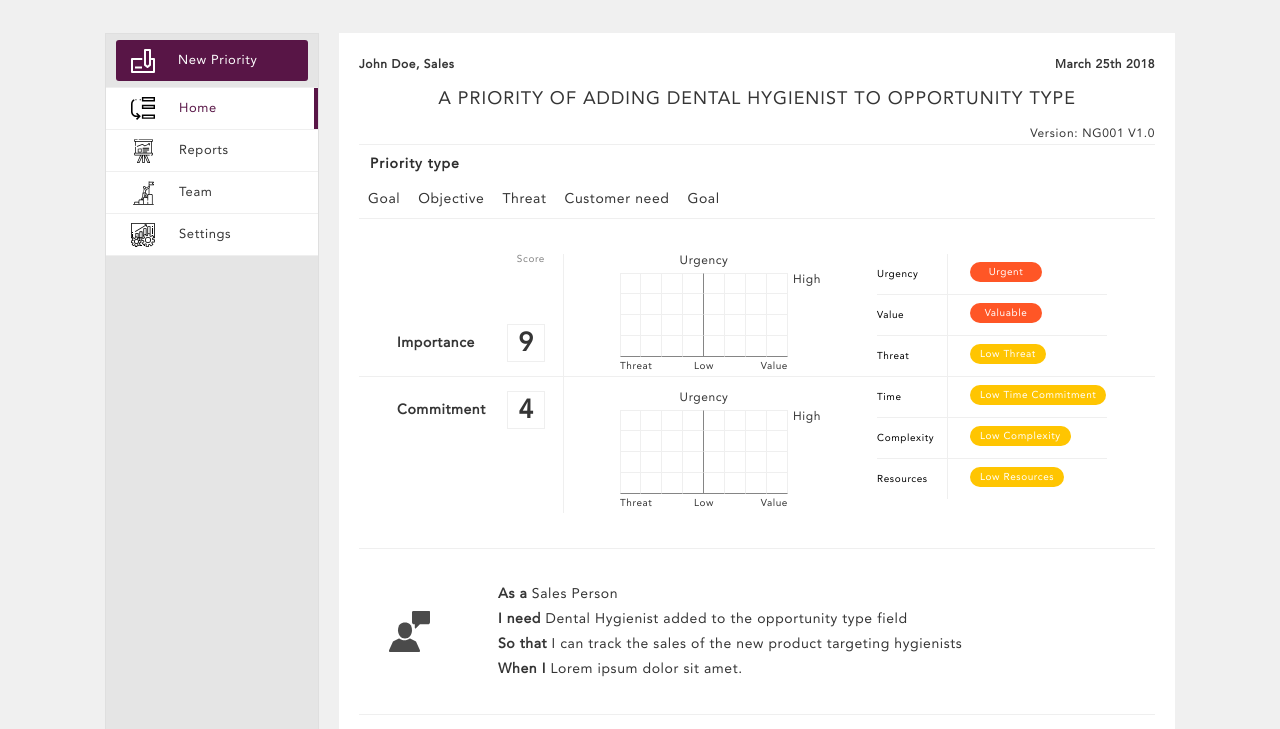
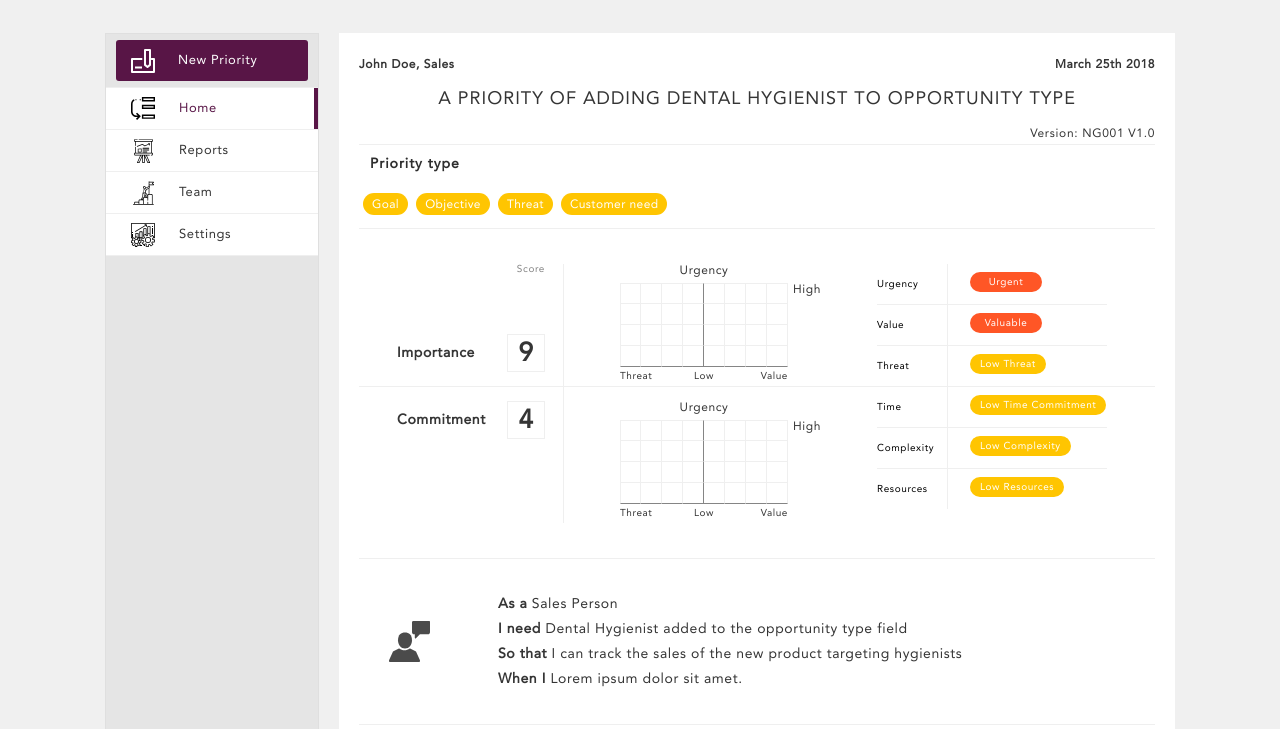
Before and after one commit to wow-alexey/rocet, a website: page app/priority.html in a window 1280 px wide. Shown: the part 71-800 px from the top of the page. Drawn offline with nearby package versions, Linux system fonts and the light colour scheme.

Commit message:
bugfix 1

```diff
--- a/app/priority.html
+++ b/app/priority.html
@@ -75,21 +75,15 @@
             <div class="priority-holder">
                 <span class="title">Priority type</span>
                 <div class="priorities">
-                    <span class="item">
-                        Goal
-                    </span>
-                    <span class="item">
-                        Objective
-                    </span>
-                    <span class="item">
-                        Threat
-                    </span>
-                    <span class="item">
-                        Customer need
-                    </span>
-                    <span class="item">
-                        Goal
-                    </span>
+                    <!--<span class="item">-->
+                        <!--Goal-->
+                    <!--</span>-->
+                    <div class="bootstrap-tagsinput">
+                        <span class="tag label label-info">Goal</span>
+                        <span class="tag label label-info"> Objective</span>
+                        <span class="tag label label-info"> Threat</span>
+                        <span class="tag label label-info"> Customer need</span>
+                    </div>
                 </div>
             </div>
             <div class="graph-holder">
```
Also changed, not shown: app/css/style.css, dist/html/priority.html, dist/sass/_common.scss, dist/sass/pages/_priority-page.scss.
